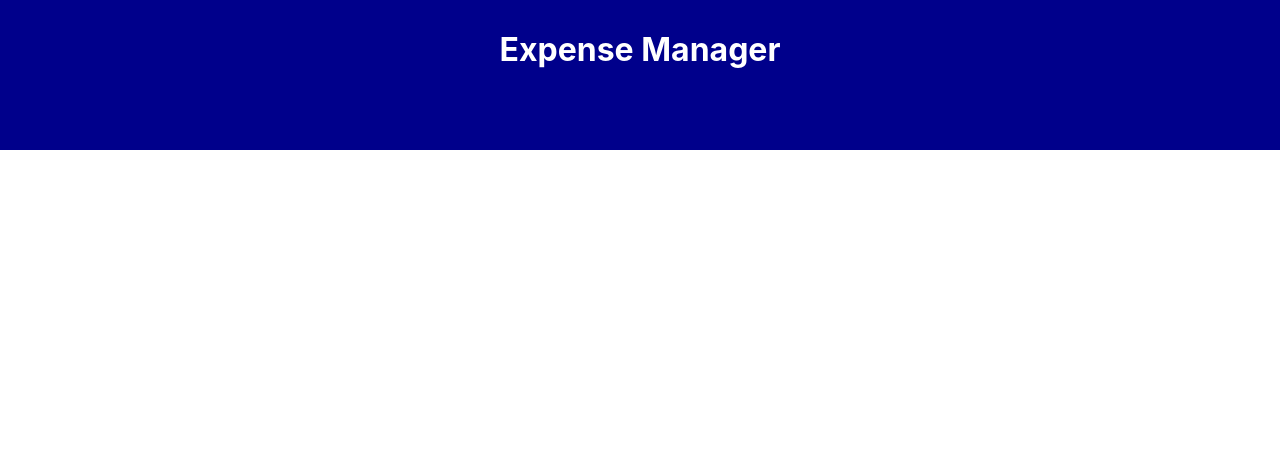
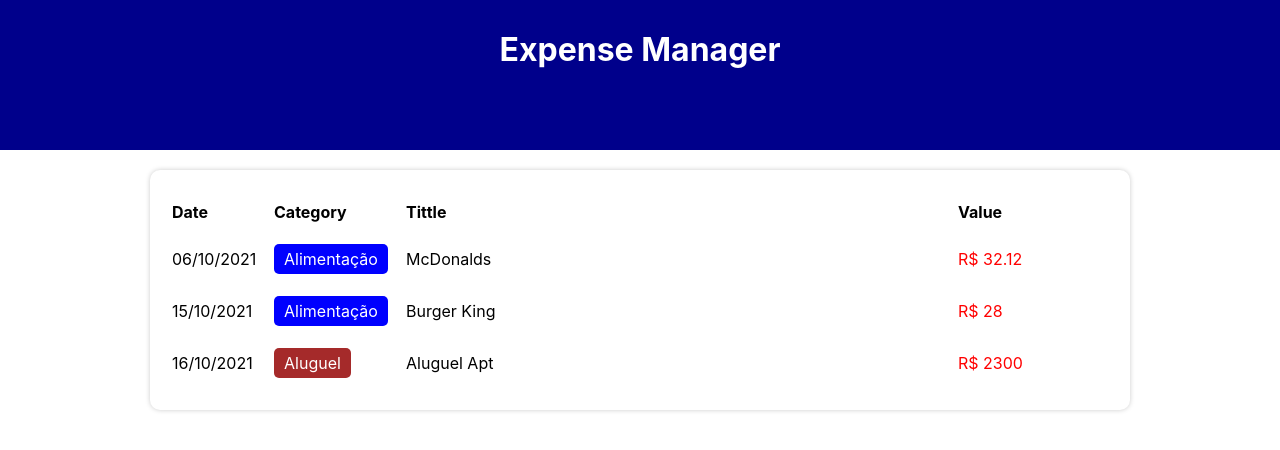
Before and after one commit to LeoRangel/expense-manager, a React (Create React App) app: page / in a window 1280 px wide. Shown: the top 450 px of the page. Built offline with nearby package versions, Linux system fonts and the light colour scheme.

Commit message:
Create 'TableArea' and 'TableItem' components + Show items

```diff
--- a/src/App.tsx
+++ b/src/App.tsx
@@ -1,6 +1,23 @@
+import { useEffect, useState } from 'react';
 import * as C from './App.styles'
+// Data
+import { Item } from './types/Item';
+// import { Category } from './types/Category';
+// import { categories } from './data/categories';
+import { items } from './data/items';
+import { filterListByMonth, getCurrentMonth } from './helpers/dateFilter';
+// Components
+import { TableArea } from './components/TableArea';
 
-function App() {
+const App = () => {
+  const [list, setList] = useState(items);
+  const [filteredList, setFilteredList] = useState<Item[]>([]);
+  const [currentMonth, setCurrentMonth] = useState(getCurrentMonth());
+
+  useEffect(() => {
+    setFilteredList(filterListByMonth(list, currentMonth))
+  }, [list, currentMonth])
+
   return (
     <C.Container>
       <C.Header>
@@ -12,7 +29,7 @@ function App() {
 
         {/* InputArea */}
 
-        {/* TableArea */}
+        <TableArea list={filteredList} />
 
       </C.Body>
     </C.Container>
--- /dev/null
+++ b/src/components/TableArea/index.tsx
@@ -0,0 +1,27 @@
+import * as C from './styles';
+import { Item } from '../../types/Item';
+import { TableItem } from '../TableItem';
+
+type Props = {
+    list: Item[]
+}
+
+export const TableArea = ({ list }: Props) => {
+    return (
+        <C.Table>
+            <thead>
+                <tr>
+                    <C.TableHeadColumn width={100}>Date</C.TableHeadColumn>
+                    <C.TableHeadColumn width={130}>Category</C.TableHeadColumn>
+                    <C.TableHeadColumn>Tittle</C.TableHeadColumn>
+                    <C.TableHeadColumn width={150}>Value</C.TableHeadColumn>
+                </tr>
+            </thead>
+            <tbody>
+                {list.map((item, index) => (
+                    <TableItem key={index} item={item} />
+                ))}
+            </tbody>
+        </C.Table>
+    );
+}
--- /dev/null
+++ b/src/components/TableArea/styles.ts
@@ -0,0 +1,16 @@
+import styled from 'styled-components';
+
+export const Table = styled.table`
+    width: 100%;
+    background-color: #FFF;
+    padding: 20px;
+    box-shadow: 0px 0px 5px #CCC;
+    border-radius: 10px;
+    margin-top: 20px;
+`;
+
+export const TableHeadColumn = styled.th<{ width?: number }>`
+    width: ${props => props.width ? `${props.width}px` : 'auto'};
+    padding: 10px 0;
+    text-align: left;
+`;
--- /dev/null
+++ b/src/components/TableItem/index.tsx
@@ -0,0 +1,27 @@
+import * as C from './styles';
+import { Item } from '../../types/Item';
+import { formatDate } from '../../helpers/dateFilter';
+import { categories } from '../../data/categories';
+
+type Props = {
+    item: Item
+}
+
+export const TableItem = ({ item }: Props) => {
+    return (
+        <C.TableLine>
+            <C.TableColumn>{formatDate(item.date)}</C.TableColumn>
+            <C.TableColumn>
+                <C.Category color={categories[item.category].color}>
+                    {categories[item.category].title}
+                </C.Category>
+            </C.TableColumn>
+            <C.TableColumn>{item.title}</C.TableColumn>
+            <C.TableColumn>
+                <C.Value color={categories[item.category].expense ? 'red' : 'green'}>
+                    R$ {item.value}
+                </C.Value>
+            </C.TableColumn>
+        </C.TableLine>
+    );
+}
--- /dev/null
+++ b/src/components/TableItem/styles.ts
@@ -0,0 +1,19 @@
+import styled from 'styled-components';
+
+export const TableLine = styled.tr``;
+
+export const TableColumn = styled.td`
+    padding: 10px 0;
+`;
+
+export const Category = styled.div<{ color: string }>`
+    display: inline-block;
+    padding: 5px 10px;
+    border-radius: 5px;
+    color: #FFF;
+    background-color: ${props => props.color};
+`;
+
+export const Value = styled.div<{ color: string }>`
+    color: ${props => props.color};
+`;
```
